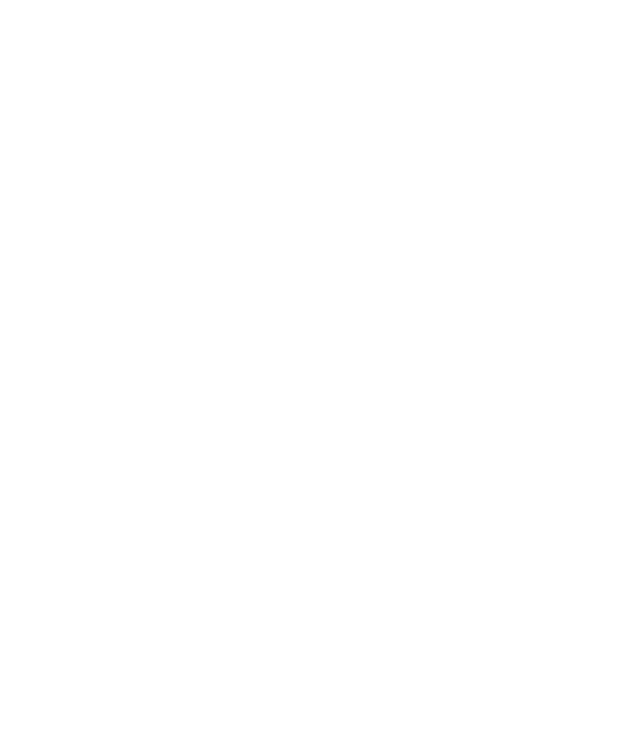
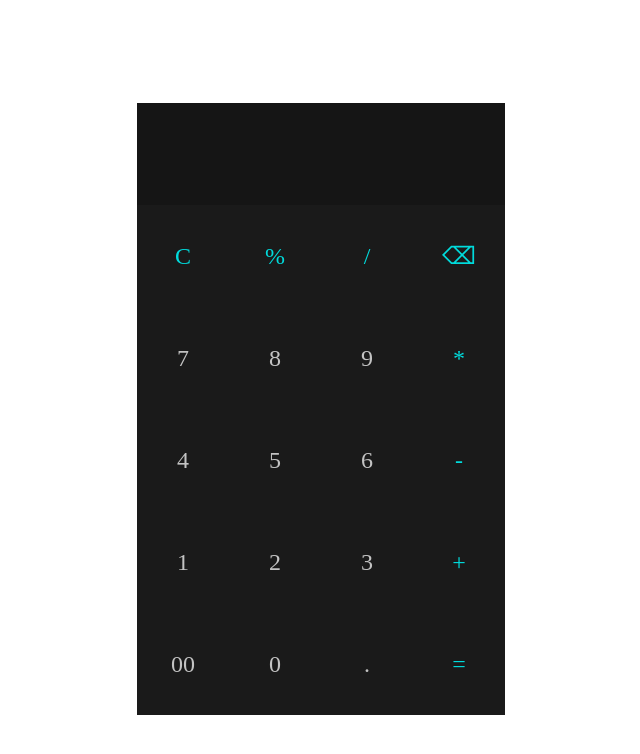
Before and after one commit to mkaan11/calculator, a plain HTML site: page index.html in a window 1280 px wide. Shown: the whole page, without its empty margins (318-958 px from the left). Drawn offline with Linux system fonts and the light colour scheme.

Commit message:
Buttons now exist

```diff
--- a/index.html
+++ b/index.html
@@ -5,9 +5,38 @@
     <meta http-equiv="X-UA-Compatible" content="IE=edge">
     <meta name="viewport" content="width=device-width, initial-scale=1.0">
     <title>Calculator</title>
+    <link rel="stylesheet" href="style.css">
 </head>
 <body>
+<div id="body-container">
+    <div id="textbar"></div>
+<!--  -->
+    <div id="clearall" class="button blue">C</div>
+    <div data-operator="%" class="button blue">%</div>
+    <div data-operator="/"class="button blue">/</div>
+    <div id="backspace" class="button blue">⌫</div>
+<!--  -->
+    <div data-number="7" class="button white">7</div>
+    <div data-number="8" class="button white">8</div>
+    <div data-number="9" class="button white">9</div>
+    <div data-operator="*" class="button blue">*</div>
+<!--  -->
+    <div data-number="4" class="button white">4</div>
+    <div data-number="5" class="button white">5</div>
+    <div data-number="6" class="button white">6</div>
+    <div data-operator="-" class="button blue">-</div>
+<!--  -->
+    <div data-number="1" class="button white">1</div>
+    <div data-number="2" class="button white">2</div>
+    <div data-number="3" class="button white">3</div>
+    <div data-operator="+" class="button blue">+</div>
+<!--  -->
+    <div data-number="00" class="button white">00</div>
+    <div data-number="0" class="button white">0</div>
+    <div data-number="." class="button white">.</div>
+    <div id="equals" class="button blue">=</div>
 
+</div>
 
 
 
--- a/style.css
+++ b/style.css
@@ -0,0 +1,44 @@
+body {
+    display: flex;
+    justify-content: center;
+    align-items: center;
+    min-height: 100vh;
+}
+
+#body-container {
+    display: flex;
+    height: 610px;
+    width: 370px;
+    /* border: 1px solid black; */
+    flex-wrap: wrap;
+}
+#textbar {
+    height: 100px;
+    width: 366px;
+    border: 1px solid #151515;
+    background-color: #151515;
+    color: #c3c3c3;
+    display: flex;
+    align-items: center;
+    justify-content: flex-end;
+    font-size: 31px;
+
+}
+
+.button {
+    height: 100px;
+    width: 90px;
+    border: 1px solid #1a1a1a;
+    display: flex;
+    justify-content: center;
+    align-items: center;
+    font-size: 24px;
+    background-color: #1a1a1a;
+}
+
+.white {
+    color: #c3c3c3;
+}
+.blue {
+    color: #00dbdc;
+}
```
